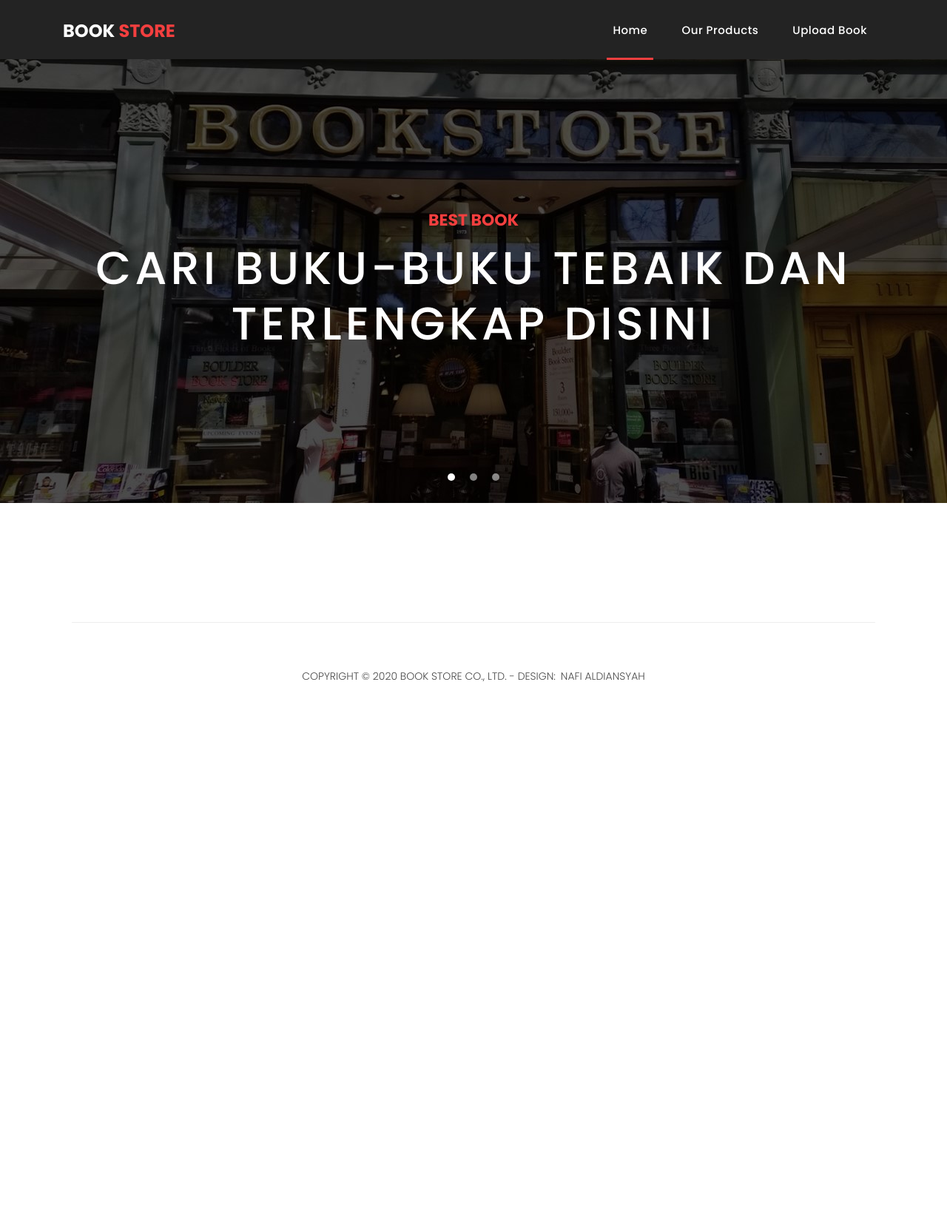
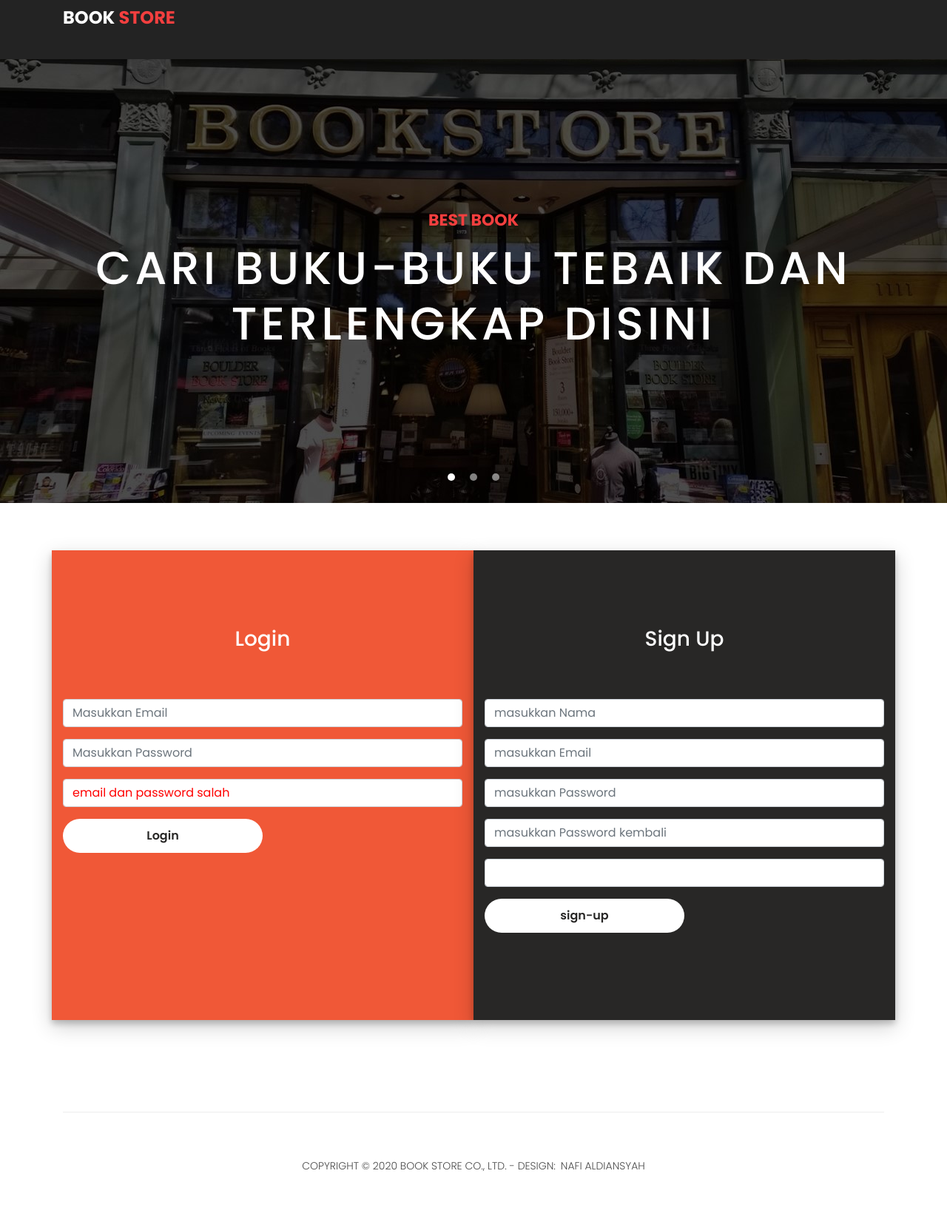
Before and after one commit to Aldi-nafi0044/tokobuku, a PHP site: page /index.php?pesan=2salah in a window 1280 px wide. Shown: the whole page at 74% size. Before the commit the page ends 921 px from the top, so only its background shows below. Run offline with PHP 8.4, Linux system fonts and the light colour scheme; data that the repository does not hold is empty; some libraries are stand-ins or nearby versions.

Commit message:
Add files via upload

```diff
--- a/imageview.php
+++ b/imageview.php
@@ -9,6 +9,6 @@ if(isset($_GET['id_buku']))
 }
 else
 {
-    header('location:index.php');
+    header('location:index_menu.php');
 }
 ?>
--- a/index.php
+++ b/index.php
@@ -1,39 +1,26 @@
 <!DOCTYPE html>
 <html lang="en">
-
 <head>
-
-    <meta charset="utf-8">
-    <meta name="viewport" content="width=device-width, initial-scale=1, shrink-to-fit=no">
-    <meta name="description" content="">
-    <meta name="author" content="">
-
+    <meta charset="UTF-8">
+    <meta http-equiv="X-UA-Compatible" content="IE=edge">
+    <meta name="viewport" content="width=device-width, initial-scale=1.0">
+    <link href="login.css" rel="stylesheet">
     <link href="https://fonts.googleapis.com/css?family=Poppins:100,200,300,400,500,600,700,800,900&display=swap" rel="stylesheet">
-
+    <link href="//maxcdn.bootstrapcdn.com/bootstrap/4.1.1/css/bootstrap.min.css" rel="stylesheet" id="bootstrap-css">
+    <script src="//maxcdn.bootstrapcdn.com/bootstrap/4.1.1/js/bootstrap.min.js"></script>
+    <script src="//cdnjs.cloudflare.com/ajax/libs/jquery/3.2.1/jquery.min.js"></script>
     <!-- CSS only -->
     <link href="https://cdn.jsdelivr.net/npm/bootstrap@5.0.2/dist/css/bootstrap.min.css" rel="stylesheet" integrity="sha384-EVSTQN3/azprG1Anm3QDgpJLIm9Nao0Yz1ztcQTwFspd3yD65VohhpuuCOmLASjC" crossorigin="anonymous">
-    <title>Home page</title>
+    <link href="vendor/bootstrap/css/bootstrap.min.css" rel="stylesheet">
 
-    <!-- Bootstrap core CSS -->
-    <link href="vendor/bootstrap/css/bootstrap.min.css" rel="stylesheet">
-<!--
-
-TemplateMo 546 Sixteen Clothing
-
-https://templatemo.com/tm-546-sixteen-clothing
-
--->
 
     <!-- Additional CSS Files -->
     <link rel="stylesheet" href="assets/css/fontawesome.css">
-    <link rel="stylesheet" href="assets/css/templatemo-sixteen.css">
+    <link href="assets/css/templatemo-sixteen.css" rel="stylesheet">
     <link rel="stylesheet" href="assets/css/owl.css">
-
+    <title>Login or sign-up page</title>
 </head>
-
 <body>
-
-    <!-- ***** Preloader Start ***** -->
 <div id="preloader">
         <div class="jumper">
             <div></div>
@@ -51,21 +38,6 @@ https://templatemo.com/tm-546-sixteen-clothing
           <button class="navbar-toggler" type="button" data-toggle="collapse" data-target="#navbarResponsive" aria-controls="navbarResponsive" aria-expanded="false" aria-label="Toggle navigation">
             <span class="navbar-toggler-icon"></span>
           </button>
-          <div class="collapse navbar-collapse" id="navbarResponsive">
-            <ul class="navbar-nav ml-auto">
-              <li class="nav-item active">
-                <a class="nav-link" href="index.php">Home
-                  <span class="sr-only">(current)</span>
-                </a>
-              </li>
-              <li class="nav-item">
-                <a class="nav-link" href="products.php">Our Products</a>
-              </li>
-              <li class="nav-item">
-                <a class="nav-link" href="index_upload.php">Upload Book</a>
-              </li>
-            </ul>
-          </div>
         </div>
       </nav>
     </header>
@@ -96,65 +68,78 @@ https://templatemo.com/tm-546-sixteen-clothing
     </div>
     <!-- Banner Ends Here -->
 
-    <div class="latest-products">
-      <div class="container">
-        <div class="row" id="load_data">
-        <div class="col-md-12">
+<div class="container login-container">
+            <div class="row">
+                <div class="col-md-6 login-form-2">
+                    <h3>Login</h3>
+                    <form method="post" action="login.php" name="form">
+
+                        <div class="form-group">
+                            <input type="text" class="form-control" placeholder="Masukkan Email" value="" id="email" name="email" required/>
                         </div>
+                        <div class="form-group">
+                            <input type="password" class="form-control" placeholder="Masukkan Password" value="" id="passowrd" name="password" required/>
+                        </div>
+                        <div class="form-group">
+                            <div style="color: red" class="form-control" text="pastikan benar semua">
                             <?php
-              include 'config.php';
-
-              $buku = mysqli_query($koneksi,"select * from buku");
-
-              while ($row = mysqli_fetch_array($buku)) {
-                $id_buku = $row["id_buku"];
-                $gambar_buku = $row["gambar_buku"];
-                $harga = $row["harga"];
-                $judul_buku = $row["judul_buku"];
-                if (strlen($judul_buku) > 60) {
-                  $judul_buku = substr($judul_buku, 0, 60) . "...";
+                                if(isset($_GET['pesan'])){
+                                    if($_GET['pesan'] == "emailsalah"){
+                                        echo "email salah";
+                                    }else if($_GET['pesan'] == "passsalah"){
+                                        echo "password salah";
+                                    }else if($_GET['pesan'] == "2salah"){
+                                        echo "email dan password salah";
                                     }
-                $synopsis = $row["synopsis"];
-                if (strlen($synopsis) > 100) {
-                  $synopsis = substr($synopsis, 0, 100) . "...";
                             }
                             ?>
-          <div class="col-md-4">
-            <div class="product-item">
-              <a href="#"><img src="imageview.php?id_buku=<?php echo $id_buku; ?>" ></a>
-              <div class="down-content" data-bs-toggle="modal" data-bs-target="#exampleModal">
-                <a href="#"><h4><?php echo $judul_buku; ?></h4></a>
-                <h6><?php echo $harga; ?></h6>
-                <p><?php echo $synopsis; ?></p>
+                            </div>
+                        </div>
+                        <div class="form-group">
+                            <input type="submit" class="btnSubmit" value="Login" />
+                        </div>
+
+                        </form>
+                </div>
+                <div class="col-md-6 login-form-1">
+                    <h3>Sign Up</h3>
+                    <form method="post" action="regester.php" name="form">
+                        <div class="form-group">
+                            <input type="text" class="form-control" placeholder="masukkan Nama" value="" id="nama" name="nama" required/>
+                        </div>
+                        <div class="form-group">
+                            <input type="text" class="form-control" placeholder="masukkan Email " value="" id="email" name="email" required/>
+                        </div>
+                        <div class="form-group">
+                            <input type="password" class="form-control" placeholder="masukkan Password " value="" id="passowrd" name="password" required/>
+                        </div>
+                        <div class="form-group">
+                            <input type="password" class="form-control" placeholder="masukkan Password kembali" value="" id="confirm" name="confirm" required/>
+                        </div>
+                        <div class="form-group">
+                            <div style="color: black" class="form-control" text="pastikan sudah di isi semua">
+                            <?php
+                                if(isset($_GET['pesan'])){
+                                    if($_GET['pesan'] == "berhasil"){
+                                        echo "berhasil tersimpan";
+                                    }else if($_GET['pesan'] == "gagal"){
+                                        echo "Password tidak sama dengan konfirmasi password";
+                                    }
+                            }
+                            ?>
+                            </div>
+                        </div>
+                        <div class="form-group">
+                            <button type="submit" class="btnSubmit" value="SIMPAN">sign-up</button>
+                        </div>
+                    </form>
                 </div>
             </div>
         </div>
-          <?php } ?>
-          <!-- Modal -->
-          <div class="modal fade" id="exampleModal" tabindex="-1" aria-labelledby="exampleModalLabel" aria-hidden="true">
-            <div class="modal-dialog">
-              <div class="modal-content">
-                <div class="modal-header">
-                  <h5 class="modal-title" id="exampleModalLabel">Modal title</h5>
-                  <button type="button" class="btn-close" data-bs-dismiss="modal" aria-label="Close"></button>
-                </div>
-                <div class="modal-body">
-                <div class="product-item">
-                  <a href="#"><img src="imageview.php?id_buku=<?php echo $id_buku; ?>" ></a>
-                  <div class="down-content">
-                    <a href="#"><h4><?php echo $judul_buku; ?></h4></a>
-                    <h6><?php echo $harga; ?></h6>
-                    <p><?php echo $synopsis; ?></p>
-                  </div>
-                </div>
-                </div>
-                <div class="modal-footer">
-                  <button type="button" class="btn btn-secondary" data-bs-dismiss="modal">Close</button>
-                  <button type="button" class="btn btn-primary">Save changes</button>
-                </div>
-              </div>
-            </div>
-          </div>
+    <script src="//maxcdn.bootstrapcdn.com/bootstrap/4.1.1/js/bootstrap.min.js"></script>
+    <script src="//cdnjs.cloudflare.com/ajax/libs/jquery/3.2.1/jquery.min.js"></script>
+    <!-- JavaScript Bundle with Popper -->
+    <script src="https://cdn.jsdelivr.net/npm/bootstrap@5.0.2/dist/js/bootstrap.bundle.min.js" integrity="sha384-MrcW6ZMFYlzcLA8Nl+NtUVF0sA7MsXsP1UyJoMp4YLEuNSfAP+JcXn/tWtIaxVXM" crossorigin="anonymous"></script>
 
     <footer>
       <div class="container">
@@ -194,9 +179,8 @@ https://templatemo.com/tm-546-sixteen-clothing
           }
       }
     </script>
-    <!-- JavaScript Bundle with Popper -->
-<script src="https://cdn.jsdelivr.net/npm/bootstrap@5.0.2/dist/js/bootstrap.bundle.min.js" integrity="sha384-MrcW6ZMFYlzcLA8Nl+NtUVF0sA7MsXsP1UyJoMp4YLEuNSfAP+JcXn/tWtIaxVXM" crossorigin="anonymous"></script>
+
+
 
 </body>
-
 </html>
--- a/regester.php
+++ b/regester.php
@@ -8,9 +8,9 @@ $confirm = $_POST['confirm'];
 
 if ($password == $confirm ){
     mysqli_query($koneksi, "insert into user values('','$nama','$email','$password','$confirm')");
-    header("location:index_login.php?pesan=berhasil");
+    header("location:index.php?pesan=berhasil");
 }
 else {
-	header("location:index_login.php?pesan=gagal");
+	header("location:index.php?pesan=gagal");
 }
 ?>
```
Also changed, not shown: index_menu.php (added, +199 -0 lines), index_upload.php (+2 -5 lines), login.php (+4 -4 lines), config.php (line endings or trailing spaces), login.css (line endings or trailing spaces), upload.php (line endings or trailing spaces). Lines whose indentation alone changed are shown as unchanged.
